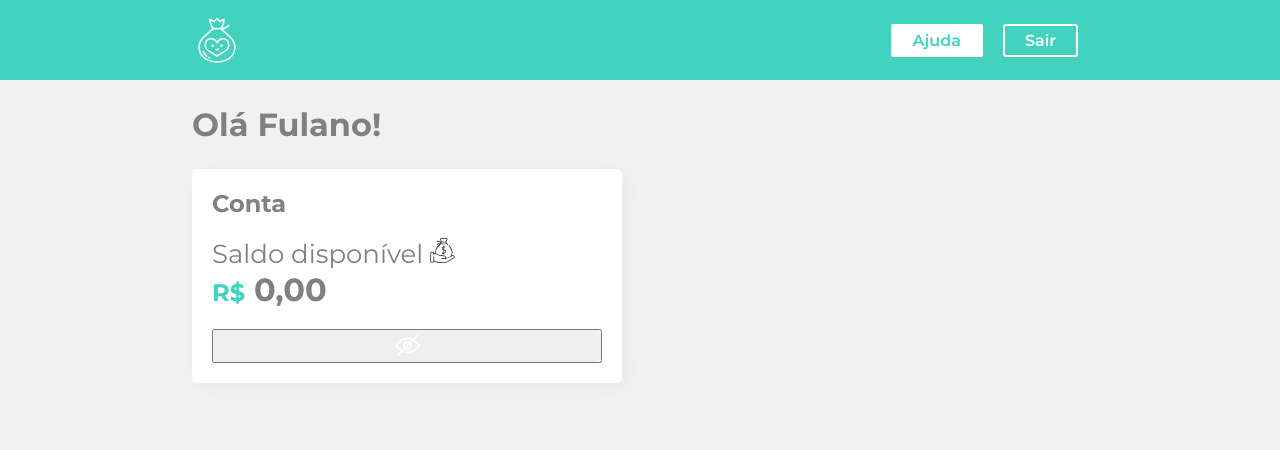
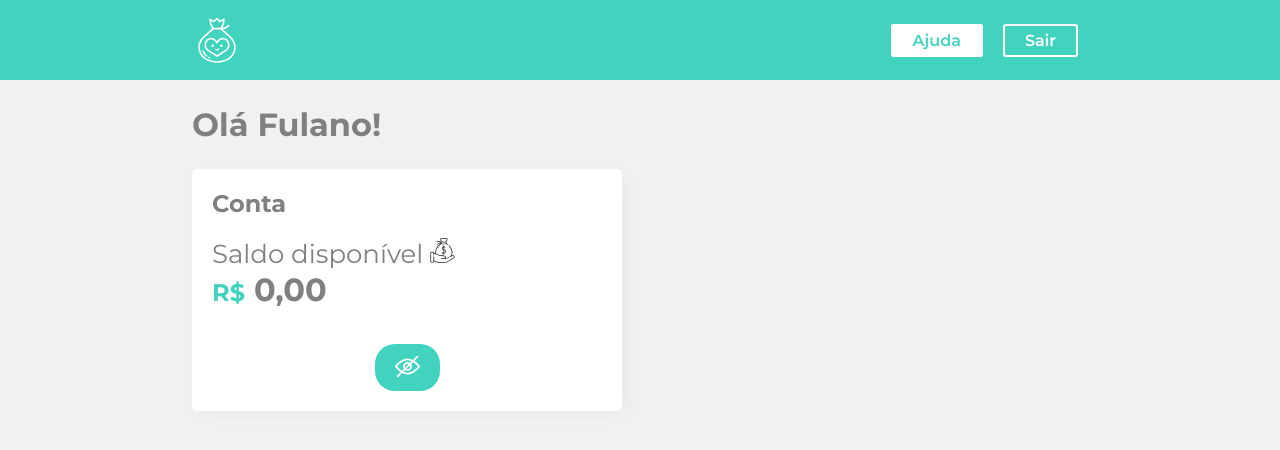
Before and after one commit to BernardoMoschen/Studies, a React (Create React App) app in the folder ReactJS/FormaçaoReactJs/alura-styled-components-master/: page / in a window 1280 px wide. Shown: the top 450 px of the page. Built offline with nearby package versions, Linux system fonts and the light colour scheme.

Commit message:
feat: creates a detalheSpan styled component

```diff
--- a/ReactJS/FormaçaoReactJs/alura-styled-components-master/src/Components/Conta/index.jsx
+++ b/ReactJS/FormaçaoReactJs/alura-styled-components-master/src/Components/Conta/index.jsx
@@ -3,7 +3,7 @@ import styled from "styled-components";
 import privado from "../../assets/images/privado.svg";
 import olho_icone from "../../assets/images/olho.svg";
 import dinheiro from "../../assets/images/dinheiro.svg";
-import { Icone, Box } from '../../Components/UI'
+import { Icone, Box, Detalhe, GenericButton } from '../../Components/UI'
 
 const IconeMargin = styled(Icone)`
 margin-top: 2px
@@ -26,17 +26,17 @@ const Conta = () => {
         </span>
         {toggleState ? (
           <div className="saldo">
-            <span className="detalhe">R$</span> 0,00{" "}
+            <Detalhe>R$</Detalhe> 0,00{" "}
           </div>
         ) : null}
       </div>
 
-      <button className="btn" onClick={toggleHandler}>
+      <GenericButton onClick={toggleHandler}>
         <IconeMargin
           src={toggleState ? privado : olho_icone}
           alt="Privacidade do Saldo"
         />
-      </button>
+      </GenericButton>
     </Box>
   );
 };
--- a/ReactJS/FormaçaoReactJs/alura-styled-components-master/src/Components/UI/index.js
+++ b/ReactJS/FormaçaoReactJs/alura-styled-components-master/src/Components/UI/index.js
@@ -15,7 +15,7 @@ padding: 20px;
 width: 48%;
 `
 
-const GenericButton = styled.button`
+export const GenericButton = styled.button`
 margin: 15px auto 0px auto;
 display: block;
 border-radius: 20px;
@@ -27,3 +27,8 @@ font-size: 14px;
 padding: 8px 20px;
 cursor: pointer;
 `
+
+export const Detalhe = styled.span`
+color: #41d3be;
+font-size: 24px;
+`
--- a/ReactJS/FormaçaoReactJs/alura-styled-components-master/src/assets/estilos.css
+++ b/ReactJS/FormaçaoReactJs/alura-styled-components-master/src/assets/estilos.css
@@ -1,11 +1,6 @@
 .saldo {
   font-weight: 700;
   font-size: 32px;
-}
-
-.detalhe {
-  color: #41d3be;
-  font-size: 24px;
 }
 
 @media (max-width: 800px) {
```
